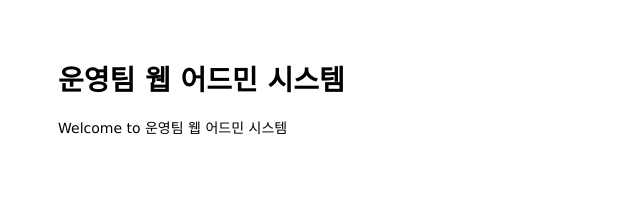
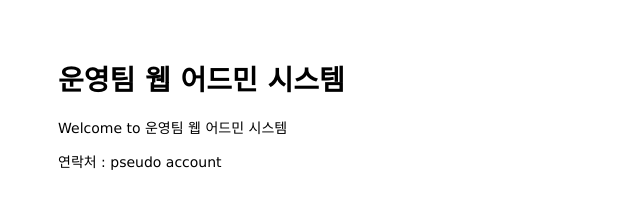
Before and after one commit to hoyanolza/mastering-git, a website: page public/index.html in a window 1280 px wide. Shown: the whole page, without its empty margins (0-640 px from the left). Drawn offline with Linux system fonts and the light colour scheme.

Commit message:
Add hotline to main page

```diff
--- a/public/index.html
+++ b/public/index.html
@@ -10,4 +10,8 @@
   <p>Welcome to 운영팀 웹 어드민 시스템</p>
 </body>
 
+<footer>
+    <p>연락처 : pseudo account </p>
+</footer>
+
 </html>
```
